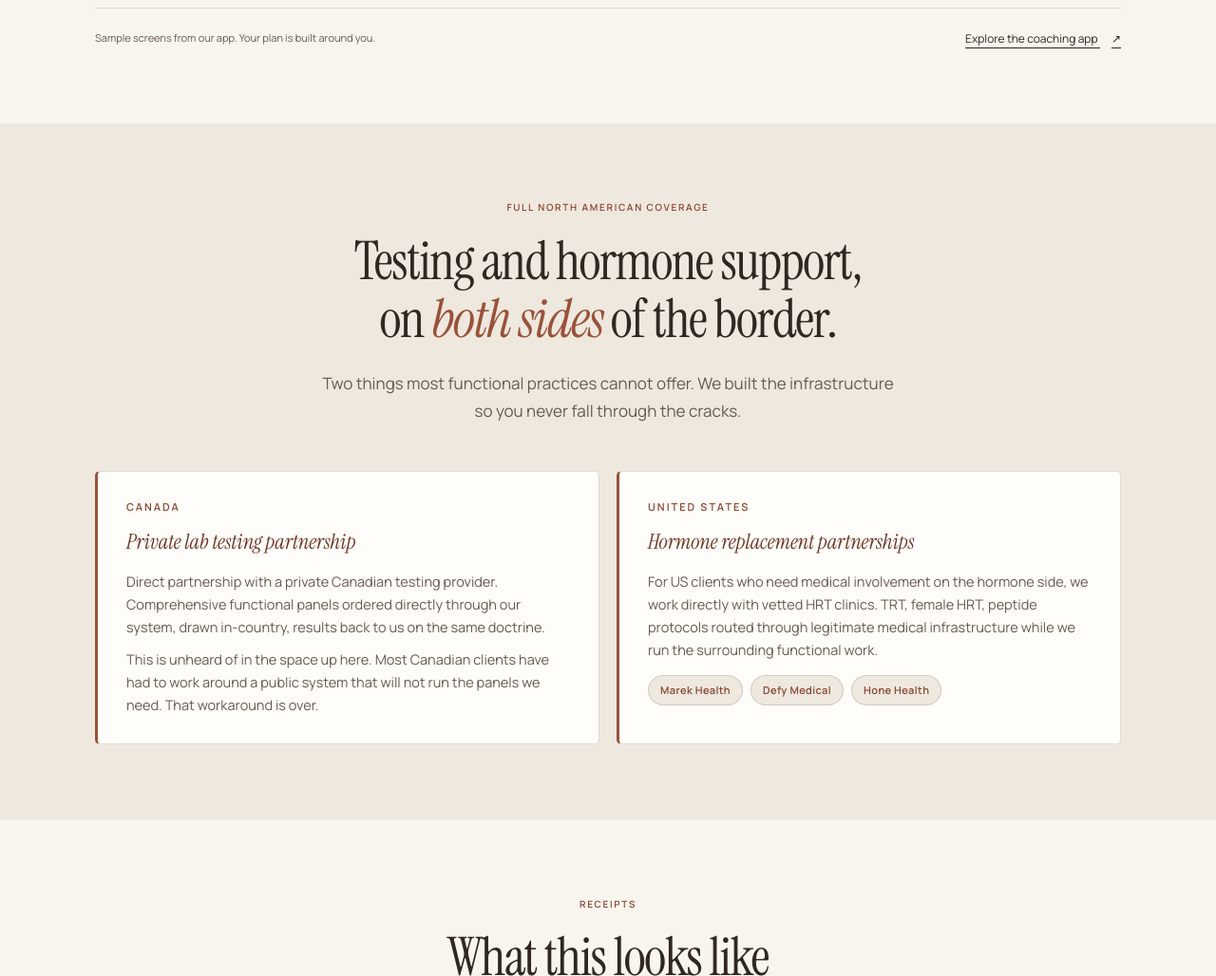
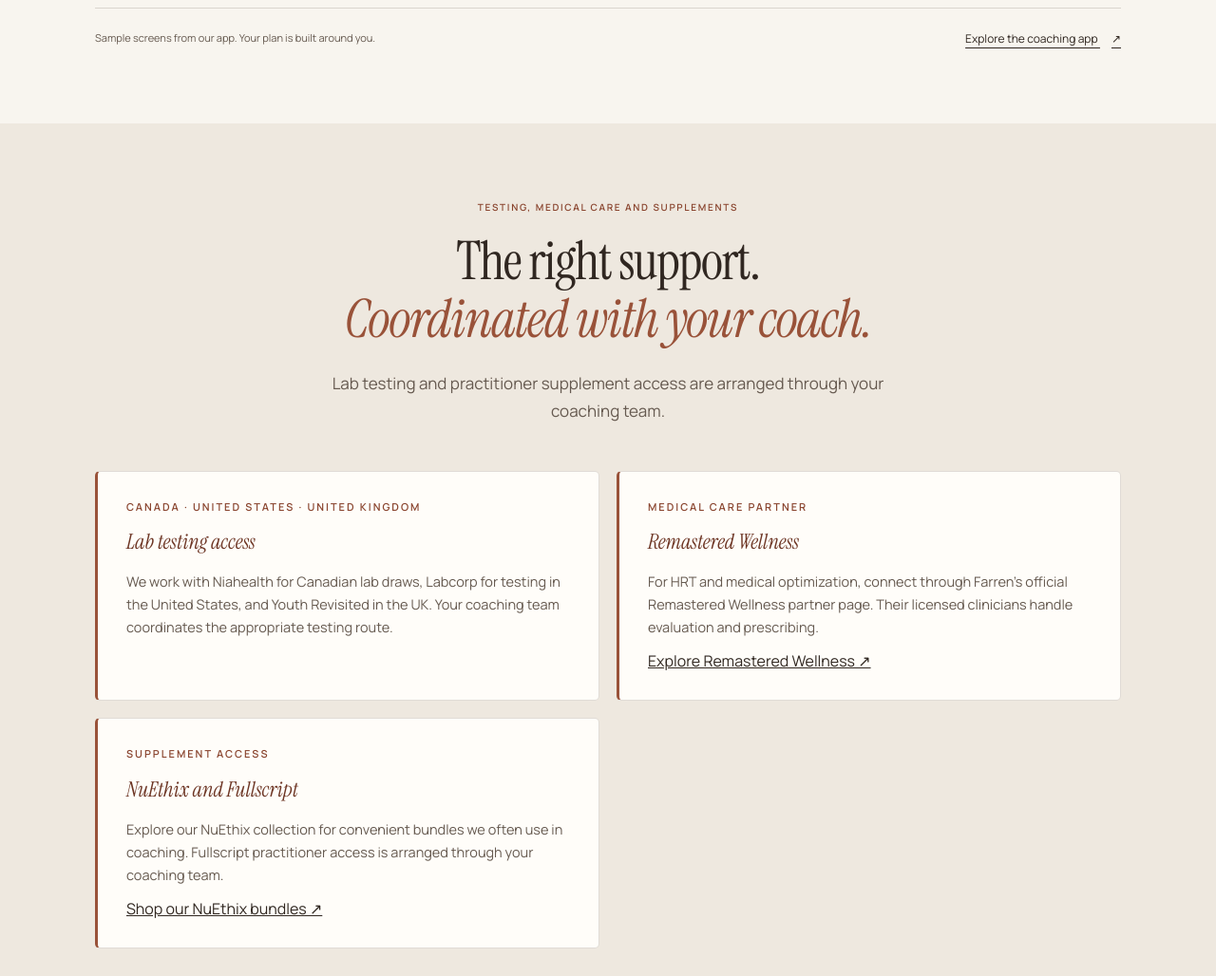
Before and after one commit to WesnoskiCoaching/discover, a plain HTML site: page index.html in a window 1280 px wide. Shown: the part 8120-9148 px from the top of the page at 95% size. Drawn offline with Linux system fonts and the light colour scheme.

Commit message:
Correct medical partner and clarify lab and supplement access

```diff
--- a/index.html
+++ b/index.html
@@ -1119,33 +1119,13 @@ src="https://www.facebook.com/tr?id=2035505933883732&ev=PageView&noscript=1"
 </section>
 
 <!-- ==== COVERAGE (labs + HRT partnerships) ==== -->
-<section class="coverage">
-  <div class="container">
-    <div class="section-label" style="text-align:center; display:block;">Full North American Coverage</div>
-    <h2 class="h2">Testing and hormone support,<br>on <em>both sides</em> of the border.</h2>
-    <p class="lede">Two things most functional practices cannot offer. We built the infrastructure so you never fall through the cracks.</p>
-
-    <div class="coverage-grid">
-      <div class="coverage-card">
-        <span class="region">Canada</span>
-        <h4>Private lab testing partnership</h4>
-        <p>Direct partnership with a private Canadian testing provider. Comprehensive functional panels ordered directly through our system, drawn in-country, results back to us on the same doctrine.</p>
-        <p>This is unheard of in the space up here. Most Canadian clients have had to work around a public system that will not run the panels we need. That workaround is over.</p>
-      </div>
-
-      <div class="coverage-card">
-        <span class="region">United States</span>
-        <h4>Hormone replacement partnerships</h4>
-        <p>For US clients who need medical involvement on the hormone side, we work directly with vetted HRT clinics. TRT, female HRT, peptide protocols routed through legitimate medical infrastructure while we run the surrounding functional work.</p>
-        <div class="partner-row">
-          <span class="partner-pill">Marek Health</span>
-          <span class="partner-pill">Defy Medical</span>
-          <span class="partner-pill">Hone Health</span>
-        </div>
-      </div>
-    </div>
-  </div>
-</section>
+<section class="coverage"><div class="container">
+<div class="section-label" style="text-align:center;display:block">Testing, medical care and supplements</div>
+<h2 class="h2">The right support.<br><em>Coordinated with your coach.</em></h2>
+<p class="lede">Lab testing and practitioner supplement access are arranged through your coaching team.</p>
+<div class="coverage-grid"><div class="coverage-card"><span class="region">Canada · United States · United Kingdom</span><h4>Lab testing access</h4><p>We work with Niahealth for Canadian lab draws, Labcorp for testing in the United States, and Youth Revisited in the UK. Your coaching team coordinates the appropriate testing route.</p></div>
+<div class="coverage-card"><span class="region">Medical care partner</span><h4>Remastered Wellness</h4><p>For HRT and medical optimization, connect through Farren’s official Remastered Wellness partner page. Their licensed clinicians handle evaluation and prescribing.</p><a href="https://www.remasteredwell.com/coach-farren">Explore Remastered Wellness ↗</a></div>
+<div class="coverage-card"><span class="region">Supplement access</span><h4>NuEthix and Fullscript</h4><p>Explore our NuEthix collection for convenient bundles we often use in coaching. Fullscript practitioner access is arranged through your coaching team.</p><a href="https://nuethix.com/pages/wesnoski-coaching">Shop our NuEthix bundles ↗</a></div></div></div></section>
 
 <!-- ==== RECEIPTS ==== -->
 <section class="receipts">
```
